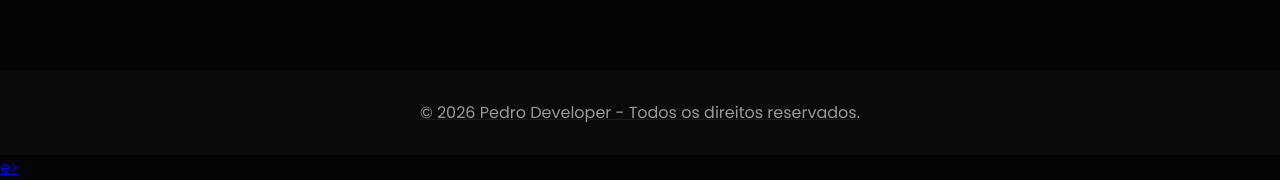
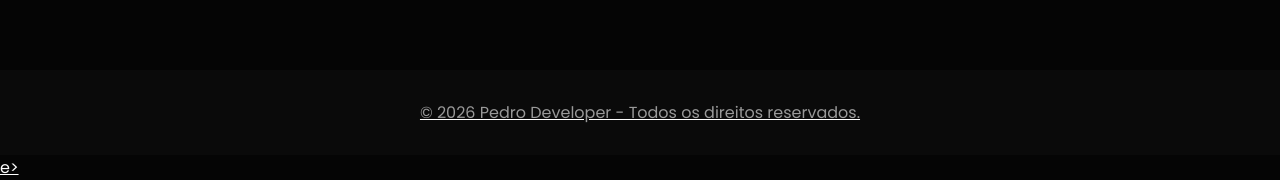
Before and after one commit to pedrohtml2703/My-Portfolio, a plain HTML site: page index.html in a window 1280 px wide. Shown: the part 2831-3011 px from the top of the page. Drawn offline with nearby package versions, Linux system fonts and the light colour scheme.

Commit message:
Update style.css

```diff
--- a/style.css
+++ b/style.css
@@ -365,3 +365,9 @@
   font-size:24px;
 
 }
+
+
+a{
+  color:white;
+  text-decoratioon:none;
+}
```
